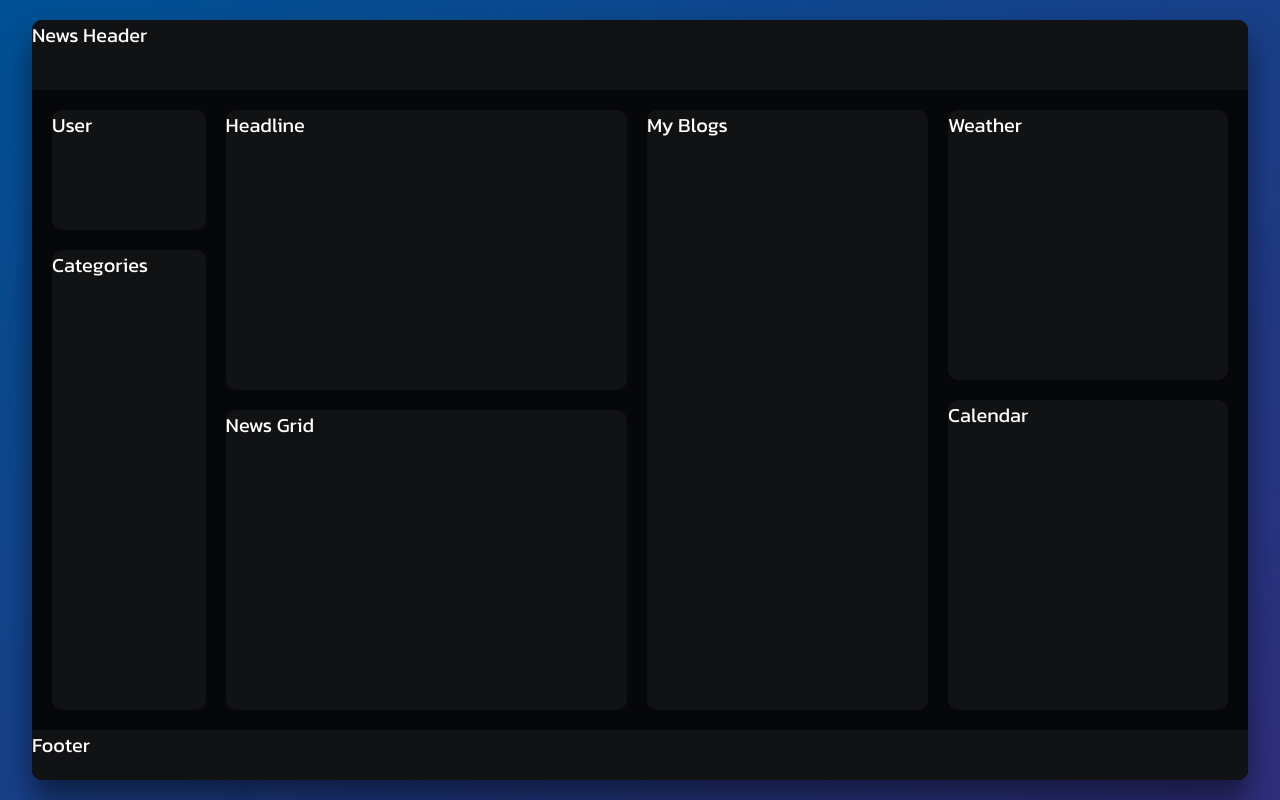
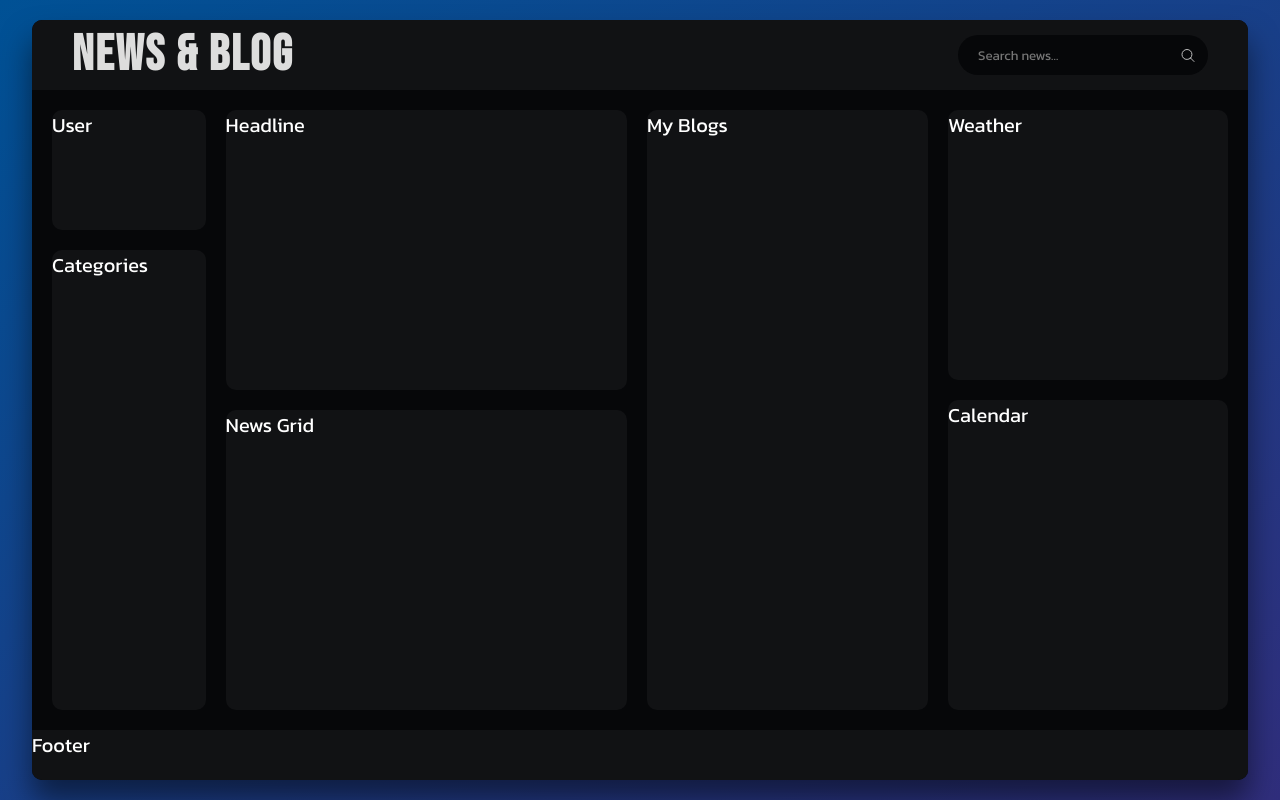
Before and after one commit to femmor/bloggy, a React (Vite) app: page / in a window 1280 px wide. Built offline with nearby package versions, Linux system fonts and the light colour scheme.

Commit message:
Customizing the header

```diff
--- a/src/assets/styles/News.css
+++ b/src/assets/styles/News.css
@@ -14,6 +14,52 @@
     min-height: 7rem;
     background-color: var(--main-black-color);
     border-radius: 1rem 1rem 0 0;
+    display: flex;
+    justify-content: space-between;
+    align-items: center;
+    padding: 0 4rem;
+}
+
+.logo {
+    font-family: 'Bebas Neue', sans-serif;
+    font-size: 5rem;
+    color: #ddd;
+    letter-spacing: .2rem;
+}
+
+.search-bar {
+    position: relative;
+}
+
+.search-bar input {
+    width: 25rem;
+    height: 4rem;
+    border: none;
+    background-color: #060709;
+    border-radius: 5rem;
+    padding: 0 4rem 0 2rem;
+    color: #ddd;
+    transition: width .3s;
+}
+
+.search-bar input:focus {
+    width: 35rem;
+}
+
+.search-bar input:focus::placeholder {
+    color: transparent;
+}
+
+.search-bar button {
+    background-color: transparent;
+    color: #bbb;
+    border: none;
+    position: absolute;
+    top: 50%;
+    right: 1.2rem;
+    transform: translateY(-50%);
+    cursor: pointer;
+    padding-top: .6rem;
 }
 
 .news-content {
--- a/src/components/News.jsx
+++ b/src/components/News.jsx
@@ -1,10 +1,22 @@
 import { Weather, Calendar } from "../components";
 import "../assets/styles/News.css";
+import { HiOutlineMagnifyingGlass } from "react-icons/hi2";
+
 
 const News = () => {
   return (
     <div className="news">
-      <header className="news-header">News Header</header>
+      <header className="news-header">
+        <h1 className="logo">News & Blog</h1>
+        <div className="search-bar">
+          <form>
+            <input type="text" placeholder="Search news..." aria-label="Search news"/>
+            <button type="submit">
+              <HiOutlineMagnifyingGlass size={16}/>
+            </button>
+          </form>
+        </div>
+      </header>
       <div className="news-content">
         <div className="navbar">
           <div className="user">User</div>
```
